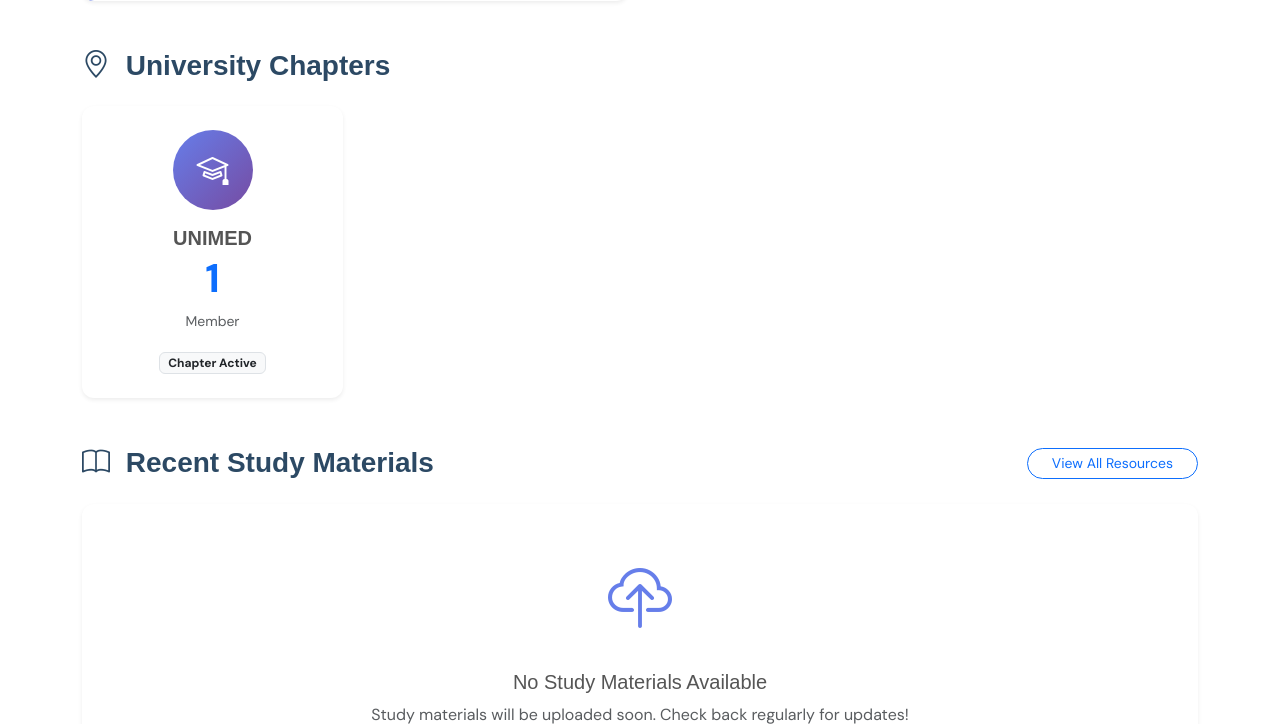
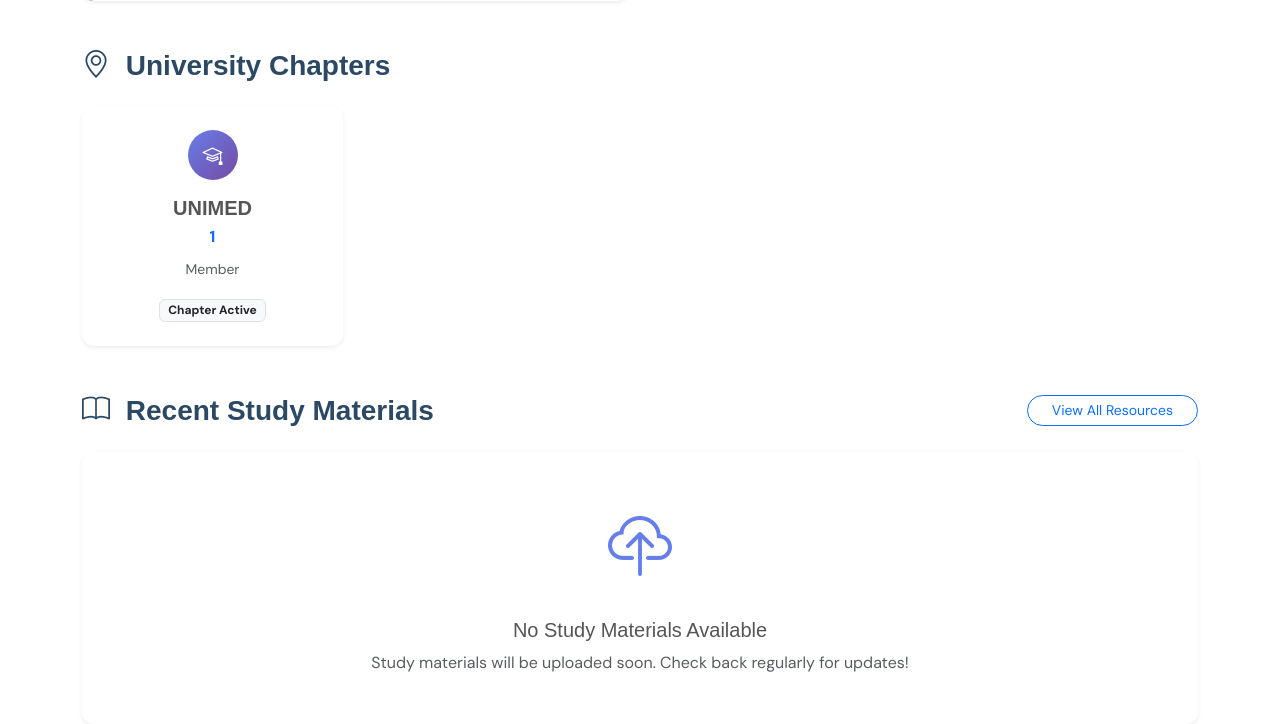
Before and after one commit to NAA-del/naa-portal, a Django app: page /student-hub/ in a window 1280 px wide. Shown: the part 805-1529 px from the top of the page. Run offline with Django 5.2, Linux system fonts and the light colour scheme; a user stored in the database is signed in; tables that the repository leaves empty hold one stand-in row (values such as "Sample post"); some libraries are stand-ins or nearby versions.

Commit message:
fix: Adjust layout and styling for statistics display in student hub

```diff
--- a/accounts/templates/accounts/student_hub.html
+++ b/accounts/templates/accounts/student_hub.html
@@ -123,25 +123,25 @@
         </div>
 
         {% if stats %}
-        <div class="row g-4">
+        <div class="row g-3 g-md-4">
             {% for stat in stats %}
-            <div class="col-md-6 col-lg-3">
+            <div class="col-6 col-md-6 col-lg-3">
                 <div class="card border-0 shadow-sm text-center hover-card"
                     style="border-radius: 12px; transition: transform 0.3s;">
-                    <div class="card-body p-4">
-                        <div class="mb-3">
-                            <div class="rounded-circle mx-auto d-flex align-items-center justify-content-center"
-                                style="width: 80px; height: 80px; background: linear-gradient(135deg, #667eea 0%, #764ba2 100%);">
-                                <i class="bi bi-mortarboard text-white" style="font-size: 2rem;"></i>
+                    <div class="card-body p-3 p-md-4">
+                        <div class="mb-2 mb-md-3">
+                            <div class="rounded-circle mx-auto d-flex align-items-center justify-content-center chapter-icon"
+                                style="width: 50px; height: 50px; background: linear-gradient(135deg, #667eea 0%, #764ba2 100%);">
+                                <i class="bi bi-mortarboard text-white" style="font-size: 1.25rem;"></i>
                             </div>
                         </div>
 
-                        <h5 class="fw-bold mb-1 text-uppercase">
+                        <h5 class="fw-bold mb-1 text-uppercase chapter-title">
                             {{ stat.university }}
                         </h5>
 
                         <div class="d-flex align-items-center justify-content-center gap-2 mb-2">
-                            <span class="display-6 fw-bold text-primary mb-0">{{ stat.total }}</span>
+                            <span class="chapter-count fw-bold text-primary mb-0">{{ stat.total }}</span>
                         </div>
 
                         <p class="text-muted small mb-0">
@@ -149,8 +149,8 @@
                         </p>
 
                         {% if stat.university != 'All' %}
-                        <div class="mt-3">
-                            <span class="badge bg-light text-dark border">Chapter Active</span>
+                        <div class="mt-2 mt-md-3">
+                            <span class="badge bg-light text-dark border small">Chapter Active</span>
                         </div>
                         {% endif %}
                     </div>
```
